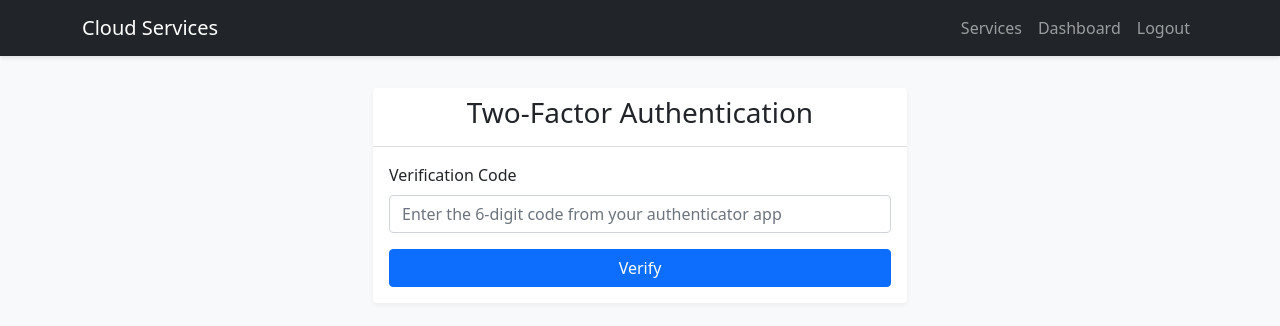
After one commit to joozyz/CustomerPortal, a Flask app: page /2fa/verify in a window 1280 px wide. The commit adds this page. Shown: the top 326 px of the page. Run offline with Flask 3, Linux system fonts and the light colour scheme; the visitor is signed in with stand-in values (Sample User, id 1); some libraries are stand-ins or nearby versions.

Commit message:
Agent query: Can you check if the index page loads correctly and shows the 'View Services' button? Also, could you verify if the 2FA setup option is visible in the login page when logged in?
Implement two-factor authentication (2FA) using pyotp.

Screenshot: https://storage.googleapis.com/screenshot-production-us-central1/cb6a16de-c065-4c77-8fdc-76395a4238a8/d9c262b4-62c2-4737-8d8e-083025bfabd2.jpg

```diff
--- a/pyproject.toml
+++ b/pyproject.toml
@@ -18,4 +18,6 @@
     "python-dotenv>=1.0.1",
     "trafilatura>=2.0.0",
     "stripe>=11.5.0",
+    "pyotp>=2.9.0",
+    "qrcode>=8.0",
 ]
--- a/routes/auth.py
+++ b/routes/auth.py
@@ -1,7 +1,10 @@
-from flask import Blueprint, render_template, redirect, url_for, flash, request
+from flask import Blueprint, render_template, redirect, url_for, flash, request, session
 from flask_login import login_user, logout_user, login_required, current_user
 from app import db, limiter
 from models import User, CustomerProfile
+import qrcode
+import io
+import base64
 import logging
 
 auth = Blueprint('auth', __name__)
@@ -15,6 +18,7 @@
     if request.method == 'POST':
         email = request.form.get('email')
         password = request.form.get('password')
+        code = request.form.get('code')  # 2FA code
 
         if not email or not password:
             flash('Please provide both email and password', 'danger')
@@ -23,6 +27,15 @@
         try:
             user = User.query.filter_by(email=email).first()
             if user and user.check_password(password):
+                if user.two_factor_enabled:
+                    if not code:
+                        # Store email in session for 2FA verification
+                        session['email_2fa'] = email
+                        return render_template('auth/verify_2fa.html')
+                    elif not user.verify_2fa(code):
+                        flash('Invalid 2FA code', 'danger')
+                        return render_template('auth/verify_2fa.html')
+
                 login_user(user)
                 logging.info(f"User {email} logged in successfully")
                 flash('Logged in successfully!', 'success')
@@ -73,3 +86,61 @@
 def logout():
     logout_user()
     return redirect(url_for('main.index'))
+
+@auth.route('/2fa/setup', methods=['GET', 'POST'])
+@login_required
+def setup_2fa():
+    if request.method == 'POST':
+        code = request.form.get('code')
+        if not code:
+            flash('Please provide the verification code', 'danger')
+            return redirect(url_for('auth.setup_2fa'))
+
+        if current_user.verify_2fa(code):
+            current_user.two_factor_enabled = True
+            db.session.commit()
+            flash('Two-factor authentication enabled successfully', 'success')
+            return redirect(url_for('dashboard'))
+        else:
+            flash('Invalid verification code', 'danger')
+
+    if not current_user.two_factor_secret:
+        qr_uri = current_user.enable_2fa()
+        db.session.commit()
+    else:
+        qr_uri = current_user.get_2fa_uri()
+
+    # Generate QR code
+    img = qrcode.make(qr_uri)
+    img_buffer = io.BytesIO()
+    img.save(img_buffer)
+    img_str = base64.b64encode(img_buffer.getvalue()).decode()
+
+    return render_template('auth/setup_2fa.html', qr_code=img_str)
+
+@auth.route('/2fa/disable', methods=['POST'])
+@login_required
+def disable_2fa():
+    current_user.disable_2fa()
+    db.session.commit()
+    flash('Two-factor authentication disabled', 'success')
+    return redirect(url_for('dashboard'))
+
+@auth.route('/2fa/verify', methods=['GET', 'POST'])
+def verify_2fa():
+    if not session.get('email_2fa'):
+        return redirect(url_for('auth.login'))
+
+    if request.method == 'POST':
+        code = request.form.get('code')
+        user = User.query.filter_by(email=session['email_2fa']).first()
+
+        if user and user.verify_2fa(code):
+            login_user(user)
+            session.pop('email_2fa', None)
+            flash('Logged in successfully!', 'success')
+            return redirect(url_for('dashboard'))
+        else:
+            flash('Invalid verification code', 'danger')
+
+    return render_template('auth/verify_2fa.html')
--- /dev/null
+++ b/templates/auth/verify_2fa.html
@@ -0,0 +1,27 @@
+{% extends "base.html" %}
+
+{% block content %}
+<div class="container">
+    <div class="row justify-content-center">
+        <div class="col-md-6">
+            <div class="card">
+                <div class="card-header">
+                    <h3 class="text-center">Two-Factor Authentication</h3>
+                </div>
+                <div class="card-body">
+                    <form method="POST" action="{{ url_for('auth.verify_2fa') }}">
+                        <div class="mb-3">
+                            <label for="code" class="form-label">Verification Code</label>
+                            <input type="text" class="form-control" id="code" name="code" required
+                                   placeholder="Enter the 6-digit code from your authenticator app">
+                        </div>
+                        <div class="d-grid">
+                            <button type="submit" class="btn btn-primary">Verify</button>
+                        </div>
+                    </form>
+                </div>
+            </div>
+        </div>
+    </div>
+</div>
+{% endblock %}
--- a/templates/index.html
+++ b/templates/index.html
@@ -7,9 +7,9 @@
     <hr class="my-4">
     <p>Get started by exploring our services or signing up for an account.</p>
     <p class="lead">
-        <a class="btn btn-primary btn-lg" href="{{ url_for('service_catalog') }}" role="button">View Services</a>
+        <a class="btn btn-primary btn-lg" href="{{ url_for('service.service_catalog') }}" role="button">View Services</a>
         {% if not current_user.is_authenticated %}
-        <a class="btn btn-success btn-lg" href="{{ url_for('register') }}" role="button">Sign Up</a>
+        <a class="btn btn-success btn-lg" href="{{ url_for('auth.register') }}" role="button">Sign Up</a>
         {% endif %}
     </p>
 </div>
```
Also changed, not shown: models.py (+32 -0 lines), templates/auth/setup_2fa.html (added, +33 -0 lines), templates/login.html (+19 -1 lines), 1 other file.
